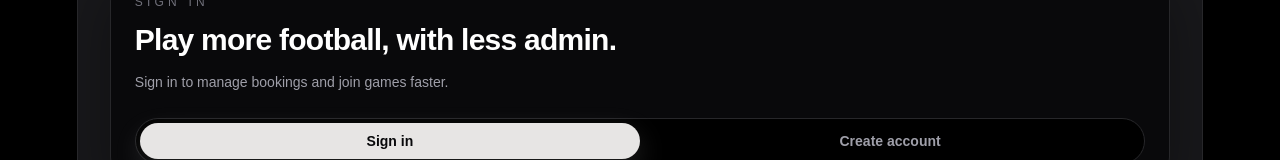
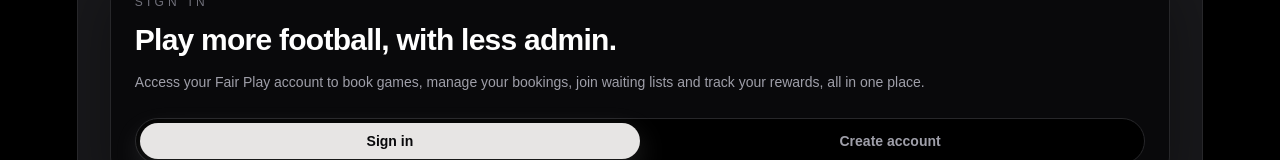
Before and after one commit to jasminhadzic3-ops/fair-play-football, a Next.js app: page / in a window 1280 px wide. Both pictures are taken after a click on the button "Sign in". Shown: the part 141-301 px from the top of the page. Built offline with nearby package versions, Linux system fonts and the light colour scheme; no server answers; the database is empty.

Commit message:
fix(auth): refine account access copy

```diff
--- a/components/home/HomeClient.tsx
+++ b/components/home/HomeClient.tsx
@@ -1379,7 +1379,7 @@
             <p className="mt-3 text-sm leading-6 text-zinc-400">
               {navbarAuthMode === "signup"
                 ? "Create your player profile to book games, join waiting lists and manage your bookings in one place."
-                : "Sign in to manage bookings and join games faster."}
+                : "Access your Fair Play account to book games, manage your bookings, join waiting lists and track your rewards, all in one place."}
             </p>
             {navbarAuthMode === "signup" ? (
               <p className="mt-2 text-xs font-semibold text-stone-300">
```
